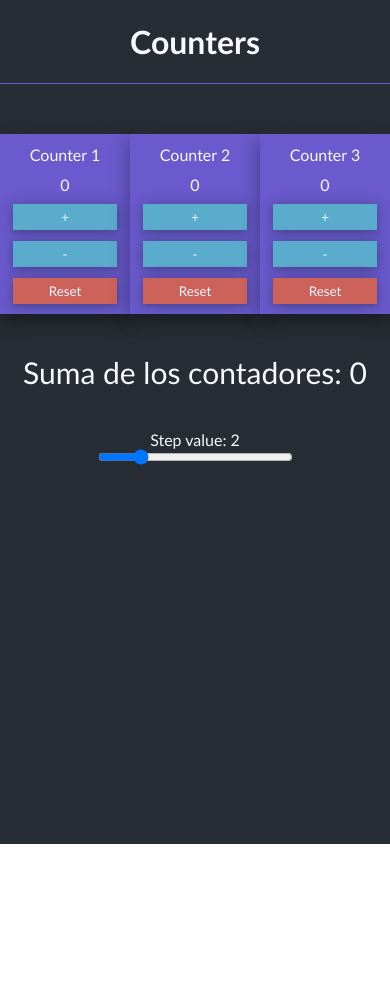
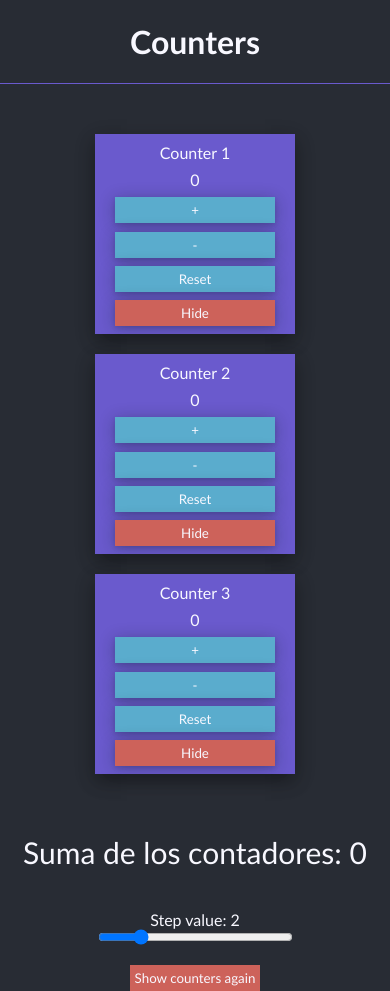
Before and after one commit to dbuendia/contadores, a React (Create React App) app: page / in a window 390 px wide. Before the commit the page ends 844 px from the top, so only its background shows below. Built offline with nearby package versions, Linux system fonts and the light colour scheme.

Commit message:
Added useEffect

```diff
--- a/src/App.js
+++ b/src/App.js
@@ -1,3 +1,5 @@
+import React from "react";
+import { useEffect } from "react";
 import { useState } from "react";
 import Counter from "./components/Counter.jsx";
 import Header from "./components/Header.jsx";
@@ -47,11 +49,40 @@ function App() {
     return sum;
   }
 
+  function showOrHideCounter(id, action) {
+    let updatedCounters = counters.map((elem) => {
+      if (elem.id === id) {
+        if (action === actions.hide) {
+          elem.show = !elem.show;
+          return elem;
+        }
+      } else {
+        return elem;
+      }
+    });
+    setCounters(updatedCounters);
+  }
+
+  function showAllCounters() {
+    let updatedCounters = counters.map((elem) => {
+      if (elem.show !== true) {
+        elem.show = true;
+      }
+      return elem;
+    });
+    setCounters(updatedCounters);
+  }
+
+  React.useEffect(() => {
+    console.log("Ha habido un cambio en los estados de Counter");
+  }, [counters]);
+
   return (
     <div className="App">
       <Header />
       <div className="counter-container">
         {counters.map((counter) => {
+          if (counter.show === true) {
             return (
               <Counter
                 key={counter.id}
@@ -59,8 +90,12 @@ function App() {
                 title={counter.title}
                 count={counter.count}
                 updateCounters={updateCounters}
+                showOrHideCounter={showOrHideCounter}
               />
             );
+          } else {
+            return null;
+          }
         })}
       </div>
       <div className="counter-sum">
@@ -77,6 +112,9 @@ function App() {
           onChange={handleStepChange}
         ></input>
       </div>
+      <button className="btn danger" onClick={() => showAllCounters()}>
+        Show counters again
+      </button>
     </div>
   );
 }
--- a/src/components/Counter.jsx
+++ b/src/components/Counter.jsx
@@ -2,24 +2,39 @@ import React from "react";
 import { actions } from "../constants.js";
 import Button from "../components/Button.jsx";
 
-function Counter({ id, title, count, updateCounters }) {
+function Counter({ id, title, count, updateCounters, showOrHideCounter }) {
+  React.useEffect(() => {
+    console.warn(
+      "El componente Counter (id: " + id + ") ha sido montado en la aplicación."
+    );
+  }, []);
+
+  React.useEffect(() => {
+    console.log(
+      "La cuenta del componente Counter (id: " + id + ") ha cambiado de valor"
+    );
+  }, [count]);
+
   return (
     <div className="counter">
       <p>{title}</p>
       <div>{count}</div>
       {/* En onClick pasamos una función anónima y no la llamada a esa función. Porque el componente se rerenderizaría cada vez y entraríamos en un bucle infinito */}
       <Button
+        id={id}
         type="primary"
         children={"+"}
         onClick={() => updateCounters(id, actions.add)}
       />
       <Button
+        id={id}
         type="primary"
         children={"-"}
         onClick={() => updateCounters(id, actions.subtract)}
       />
       <Button
-        type="danger"
+        id={id}
+        type="primary"
         children={"Reset"}
         onClick={() => updateCounters(id, actions.reset)}
       />
@@ -30,6 +45,11 @@ function Counter({ id, title, count, updateCounters }) {
       <button onClick={(e) => updateCounters(id, e, actions.reset)}>
         Reset
       </button> */}
+      <Button
+        type="danger"
+        children={"Hide"}
+        onClick={() => showOrHideCounter(id, actions.hide)}
+      />
     </div>
   );
 }
--- a/src/constants.js
+++ b/src/constants.js
@@ -2,4 +2,5 @@ export const actions = {
   add: "Add",
   subtract: "Subtract",
   reset: "Reset",
+  hide: "Hide",
 };
--- a/src/counters.js
+++ b/src/counters.js
@@ -3,16 +3,19 @@ const counters = [
     count: 0,
     id: 0,
     title: "Counter 1",
+    show: true,
   },
   {
     count: 0,
     id: 1,
     title: "Counter 2",
+    show: true,
   },
   {
     count: 0,
     id: 2,
     title: "Counter 3",
+    show: true,
   },
 ];
 
--- a/src/index.css
+++ b/src/index.css
@@ -14,8 +14,11 @@
   --ghost-white: #F8F8FF;
 }
 
+body {
+  background-color: var(--react-black);
+}
+
 .App {
-  background-color: var(--react-black);
   height: 100vh;
   text-align: center;
   font-family:'Gill Sans', 'Gill Sans MT', Calibri, 'Trebuchet MS', sans-serif;
@@ -37,11 +40,22 @@
   padding-top: 50px;
 }
 
+@media(max-width: 428px) {
+  .counter-container {
+    flex-direction: column;
+    align-items: center;
+  }
+
+  .counter {
+    margin-bottom: 20px;
+  }
+}
+
 .counter {
   color: var(--ghost-white);
   background-color: var(--slateblue);
   box-shadow: 0 8px 16px 0 rgba(0,0,0,0.2), 0 6px 20px 0 rgba(0,0,0,0.19);
-  height: 180px;
+  height: 200px;
   width: 200px;
   display: flex;
   flex-direction: column;
@@ -71,6 +85,7 @@
 
 .counter-step input {
   width: 50%;
+  margin-bottom: 20px;
 }
 
 .btn {
```
Lines whose indentation alone changed are shown as unchanged.
